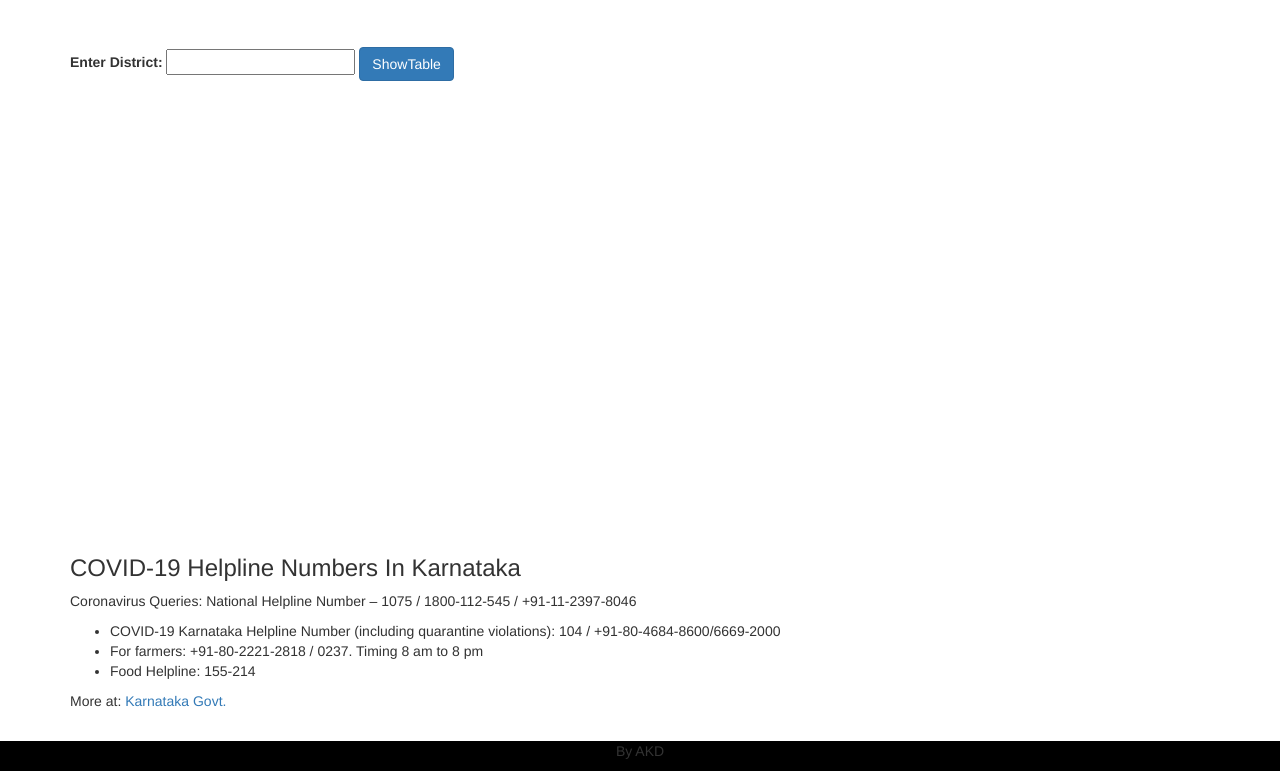
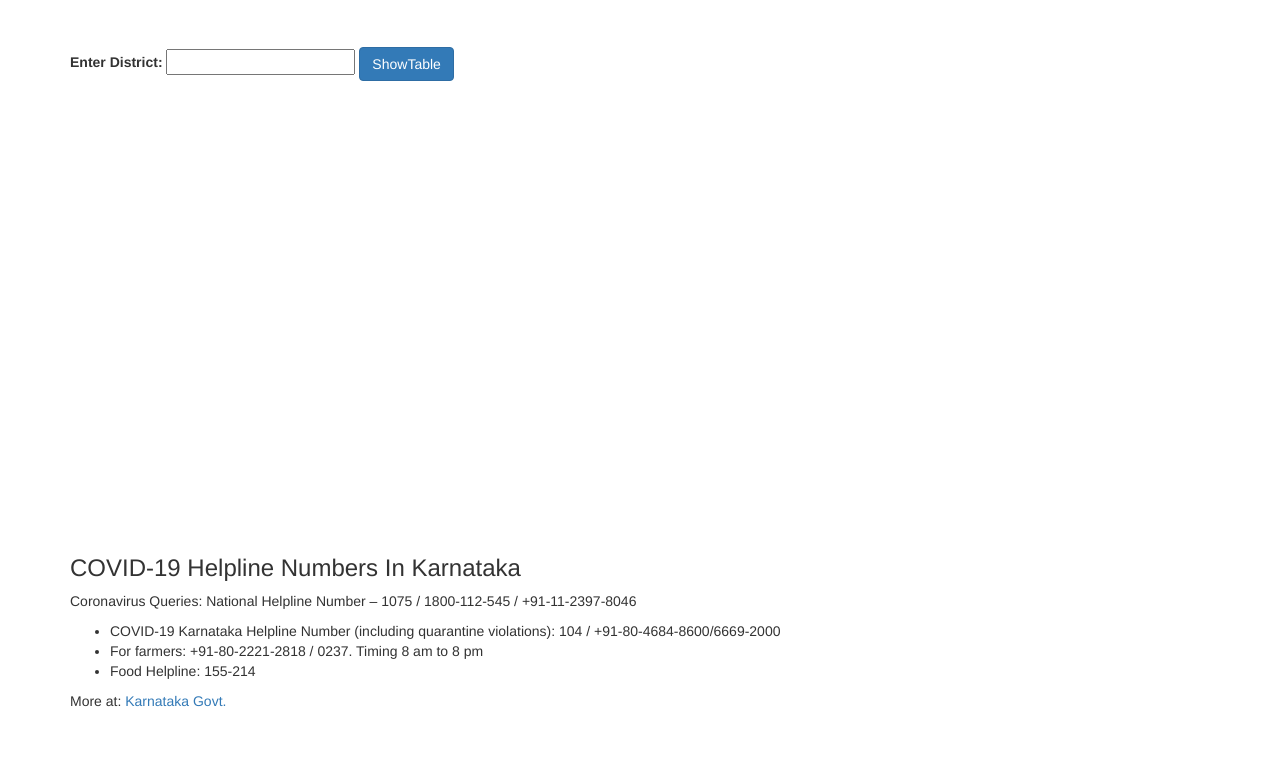
Before and after one commit to AkshayKumarDhage/covid-stats, a plain HTML site: page index.html in a window 1280 px wide. Shown: the part 63-834 px from the top of the page. After the commit the page ends 804 px from the top, so only its background shows below. Drawn offline with nearby package versions, Linux system fonts and the light colour scheme.

Commit message:
Update index.html

```diff
--- a/index.html
+++ b/index.html
@@ -125,11 +125,5 @@
       </div>
     </section>
 
-
-    <footer style="background:black;">
-      <div class="container">
-        <p class="text-center">By AKD</p>
-      </div>
-    </footer>
 </body>
 </html>
```
